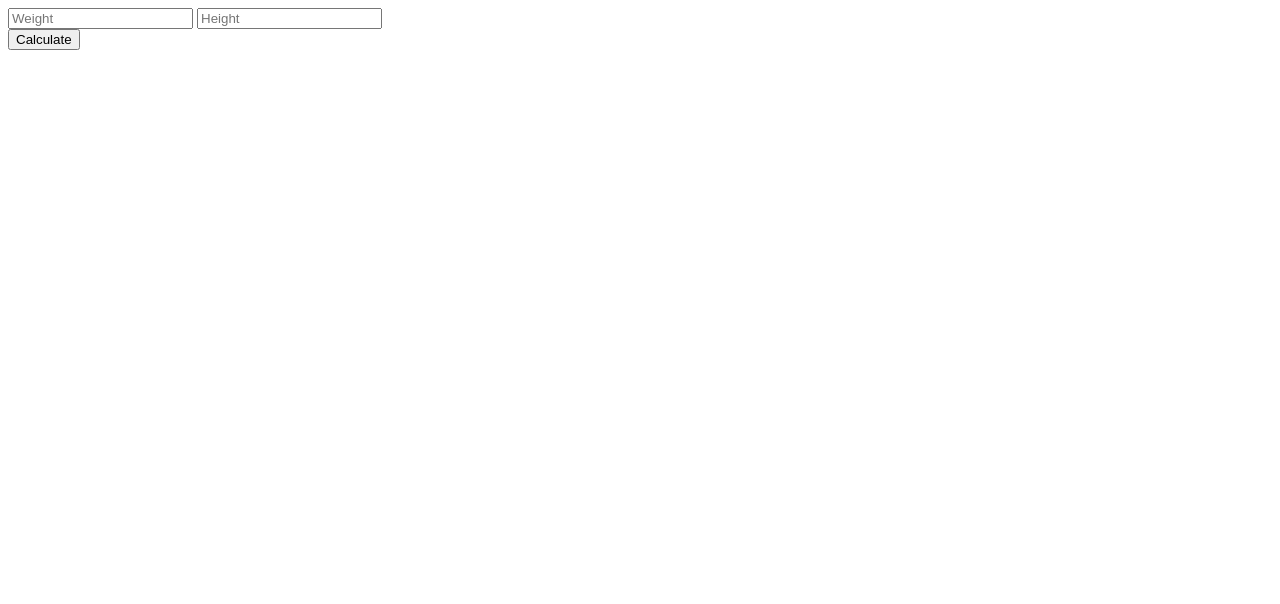
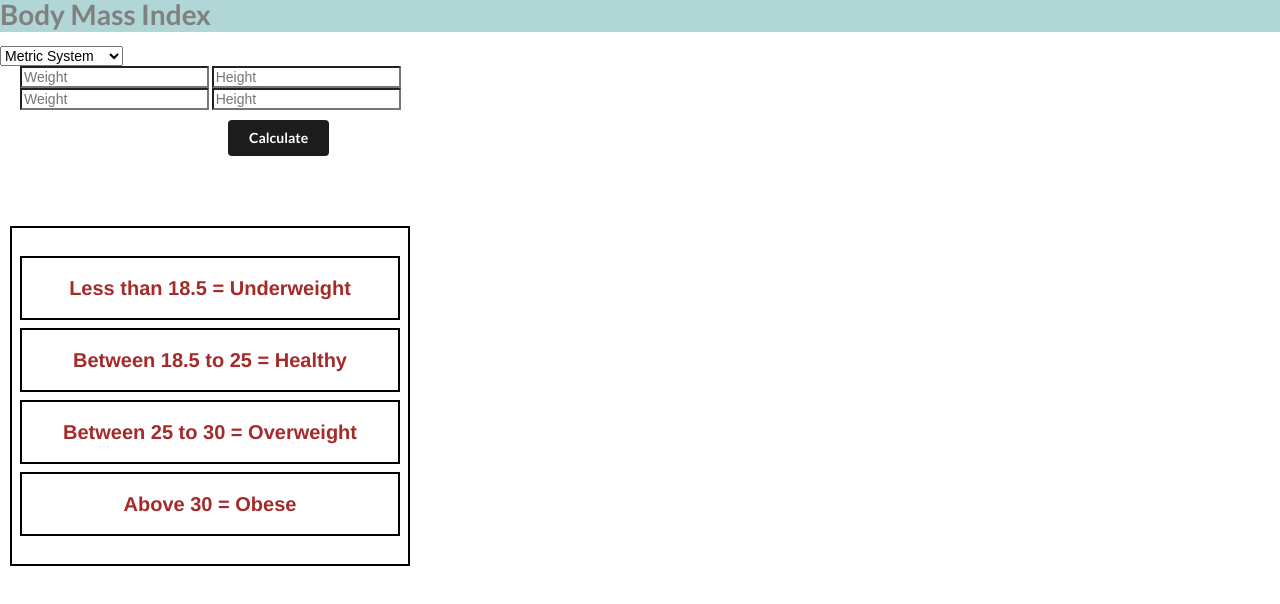
Before and after one commit to yasmineezequiel/BMI_ITP, a website: page src/index.html in a window 1280 px wide. Drawn offline with nearby package versions, Linux system fonts and the light colour scheme.

Commit message:
Started to add imperial method for the calculator

```diff
--- a/src/index.html
+++ b/src/index.html
@@ -3,28 +3,67 @@
 
 <head>
     <meta charset="utf-8">
-    <title></title>
+    <meta name="viewport" content="width=device-width, initial-scale=1.0">
+    <title> BMI Calculator </title>
     <script src="js/person.js"></script>
     <script src="js/bmi_calculator.js"></script>
+    <link rel="stylesheet" href="js/index.css">
+    <link rel="stylesheet" href="https://cdnjs.cloudflare.com/ajax/libs/semantic-ui/2.4.1/semantic.min.css" />
 </head>
 
 <body>
-    <form id="calculate">
+        <div class="container">
+
+         <div class="ui three column divided grid">
+         </div>
+        <h1> Body Mass Index </h1>
+            <div class="calculator">
+                <form id="calculate">
+                 <div class="form-group row">
+                  <div class="col-auto">
+                  <select class="form-control" id="my_select">
+                    <option value="metric">Metric System</option>
+                    <option value="imperial">Imperial System</option>
+                  </select>
+                </div>
+            </div>
+        </div>
         <div id="metric-inputs">
             <input type="text" id="weight-in-kgs" placeholder="Weight">
             <input type="text" id="height-in-cm" placeholder="Height">
         </div>
+        <div id="imperial-inputs">
+            <input type="text" id="weight-in-lbs" placeholder="Weight">
+            <input type="text" id="height-in-in" placeholder="Height">
+        </div>
 
-        <button type="submit" value="Calculate"> Calculate </button>
+        <button class="ui black button" type="submit" value="Calculate"> Calculate </button>
     </form>
-    <div>
+     <div>
         <span id="display_value"></span>
         <span id="display_message"></span>
     </div>
-    <script type="text/javascript">const global = {}
 
+    <table>
+        <tr>
+          <th>Less than 18.5 = Underweight</th>
+        </tr>
+        <tr>
+          <th>Between 18.5 to 25 = Healthy</th>
+        </tr>
+        <tr>
+          <th>Between 25 to 30 = Overweight</th>
+        </tr>
+        <tr>
+          <th>Above 30 = Obese</th>
+        </tr>
+    </table>
+        <script type="text/javascript">
+        const global = {}
         global.calculateForm = document.querySelector('#calculate');
         global.displayValueElement = document.querySelector('#display_value');
+        global.displayMessageElement = document.querySelector('#display_message');
+        global.methodSelector = document.querySelector('#my_select');
         global.displayMessageElement = document.querySelector('#display_message');
 
         document.addEventListener('DOMContentLoaded', () => {
@@ -39,14 +78,18 @@
         });
 
         const calculateBMI = () => {
+            let method = global.methodSelector.options[global.methodSelector.selectedIndex].value
             return new Promise(resolve => {
-                let w = parseFloat(document.getElementById('weight-in-kgs').value);
-                let h = parseFloat(document.getElementById('height-in-cm').value);
+                let weightFormat = method === 'metric' ? 'weight-in-kgs' : 'weight-in-lbs'
+                let heightFormat = method === 'metric' ? 'height-in-cm' : 'height-in-in'
+                let w = parseFloat(document.getElementById(weightFormat).value);
+                let h = parseFloat(document.getElementById(heightFormat).value);
+
                 let person = new Person({
                     weight: w,
                     height: h,
                 });
-                person.calculate_bmi();
+                method === 'metric' ? person.calculate_bmi() : person.calculate_imperial_bmi();
                 resolve(person);
             })
         };
--- /dev/null
+++ b/src/js/index.css
@@ -0,0 +1,55 @@
+
+h1 {
+  color: gray;
+  background-color:rgb(176, 214, 214);
+  position: relative;
+  left: 200 px;
+}
+
+th {
+  text-align: center-left;
+  padding-top: 20px;
+  font-family: 'Franklin Gothic Medium', 'Arial Narrow', Arial, sans-serif;
+  color: brown;
+}
+table, th {
+  border: 2px solid #000;
+  border-spacing: 20px;
+  padding-top: 20px;
+  padding-bottom: 20px;
+  margin: 80px;
+  margin-left: 10px;
+  font-size: 20px;
+}
+table {
+  width: 400px;
+  border-spacing: 8px;
+}
+span, id {
+ text-align: center;
+ margin-top: 50%;
+ font-size: 20px;
+ position: relative;
+ top: 20px;
+ left: 20px;
+}
+
+h2 {
+  font-family: -apple-system, BlinkMacSystemFont, 'Segoe UI', Roboto, Oxygen, Ubuntu, Cantarell, 'Open Sans', 'Helvetica Neue', sans-serif;
+  font-size: 100px;
+  position: relative;
+  left: 20px;
+
+}
+input {
+  position: relative;
+  left: 20px;
+}
+.button {
+  position: relative;
+  left: 228px;
+  top: 10px;
+}
+body {
+  background-color: aquamarine;
+}
```
Also changed, not shown: features/index.feature.js (+25 -1 lines).
